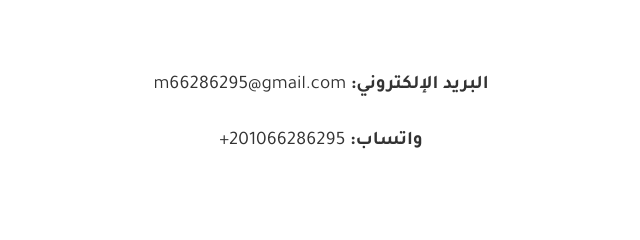
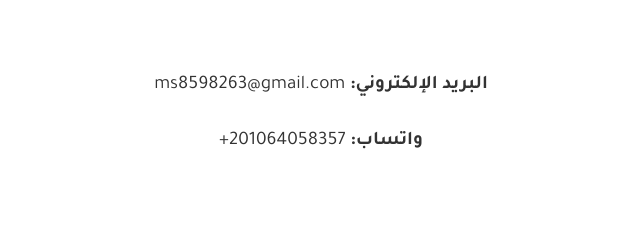
Before and after one commit to Mohamed101010101/anaqa-website, a plain HTML site: page index.html in a window 1280 px wide. Both pictures are taken after a click on the link "تواصل معنا". Shown: the part 238-478 px from the top of the page, 319-959 px from the left. Drawn offline with Linux system fonts and the light colour scheme; a web font is replaced by a local one.

Commit message:
Update index.html

```diff
--- a/index.html
+++ b/index.html
@@ -631,8 +631,8 @@
             <div class="container" style="text-align: center;">
                 <h2 class="section-title">تواصل معنا</h2>
                 <p class="section-subtitle">نسعد دائمًا بسماع آرائكم واستفساراتكم.</p>
-                <p style="font-size: 1.2rem;"><strong>البريد الإلكتروني:</strong> m66286295@gmail.com</p>
-                <p style="font-size: 1.2rem;"><strong>واتساب:</strong> 201066286295+</p>
+                <p style="font-size: 1.2rem;"><strong>البريد الإلكتروني:</strong> ms8598263@gmail.com</p>
+                <p style="font-size: 1.2rem;"><strong>واتساب:</strong> 201064058357+</p>
             </div>
         </section>
         <!-- ==================== PRIVACY POLICY PAGE (NEW) ==================== -->
@@ -1169,7 +1169,7 @@
             // Checkout
             checkoutBtn.addEventListener('click', () => {
                 if (cart.length === 0) return;
-                const whatsappNumber = "201066286295"; // Make sure this is the correct number
+                const whatsappNumber = "201064058357"; // Make sure this is the correct number
                 let message = "مرحباً متجر أناقة،\nأرغب في تأكيد طلبي التالي:\n\n";
                 let totalPrice = 0;
 
```
